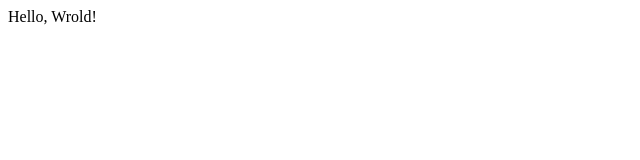
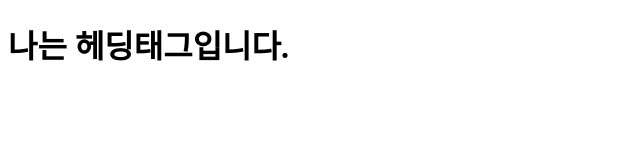
Before and after one commit to yumdari/coding_4_cut, a plain HTML site: page index.html in a window 1280 px wide. Shown: the whole page, without its empty margins (0-640 px from the left). Drawn offline with Linux system fonts and the light colour scheme.

Commit message:
heading tag

```diff
--- a/index.html
+++ b/index.html
@@ -7,6 +7,6 @@
     <title>Document</title>
 </head>
 <body>
-    Hello, Wrold!
+    <h1>나는 헤딩태그입니다.</h1>
 </body>
 </html>
```
